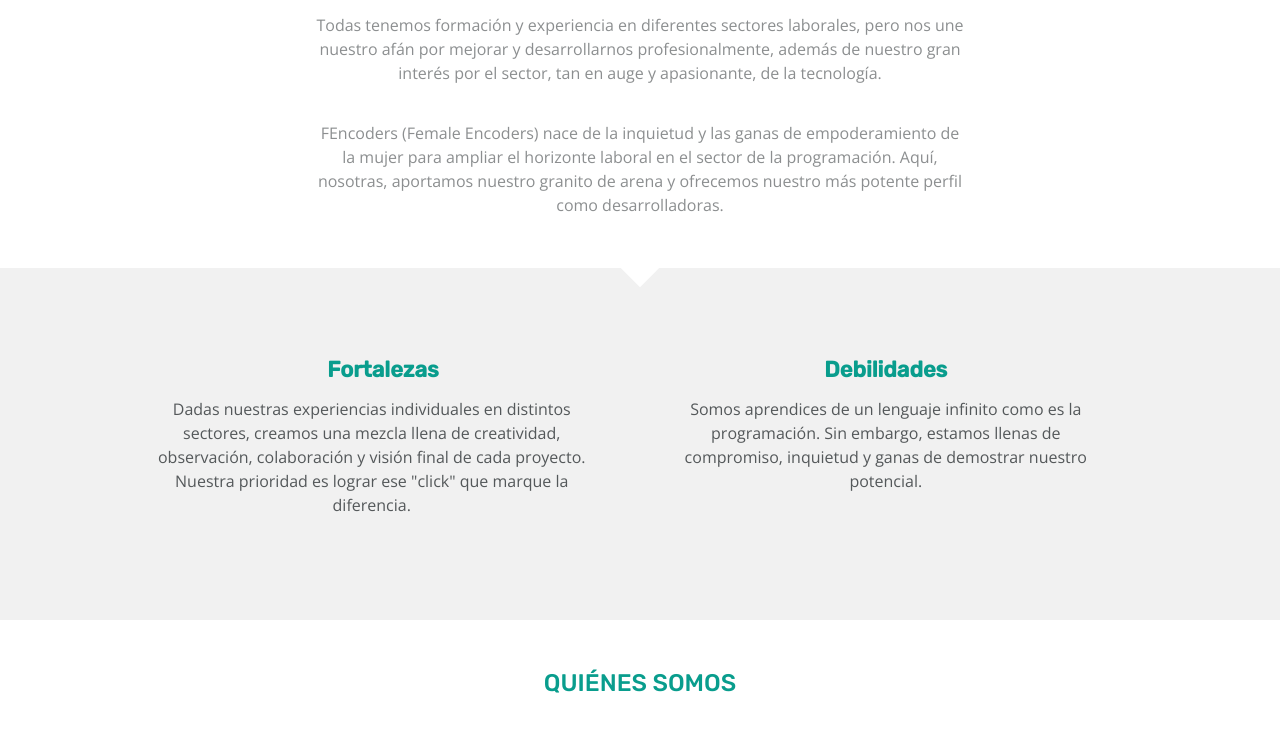
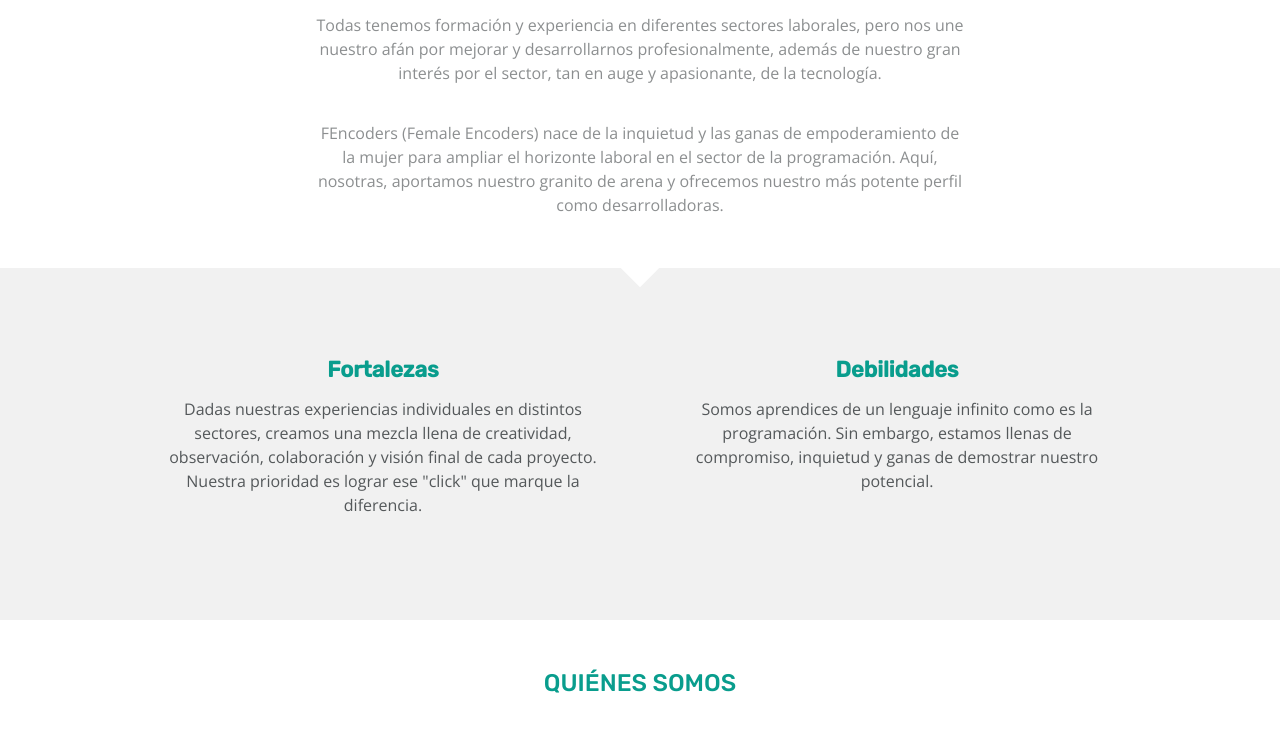
Before and after one commit to Adalab/project-promo-p-module-1-team-3, a website: page docs/index.html in a window 1280 px wide. Shown: the part 460-1195 px from the top of the page. Drawn offline with nearby package versions, Linux system fonts and the light colour scheme.

Commit message:
Changes responsive

```diff
--- a/src/scss/layout/_main-about-us.scss
+++ b/src/scss/layout/_main-about-us.scss
@@ -214,8 +214,6 @@
 
   .strength-weakness {
     margin: -1.5%;
-    padding-right: 138px;
-    padding-left: 138px;
     line-height: 24px;
     width: 100vw;
   }
@@ -223,9 +221,11 @@
   .strength-paragraph {
     width: 34.3vw;
     padding-right: 22.5px;
+    padding-left: 22.5px;
   }
   .weakness-paragraph {
     width: 34.3vw;
     padding-left: 22.5px;
+    padding-right: 22.5px;
   }
 }
```
Also changed, not shown: docs/assets/css/main.css.
